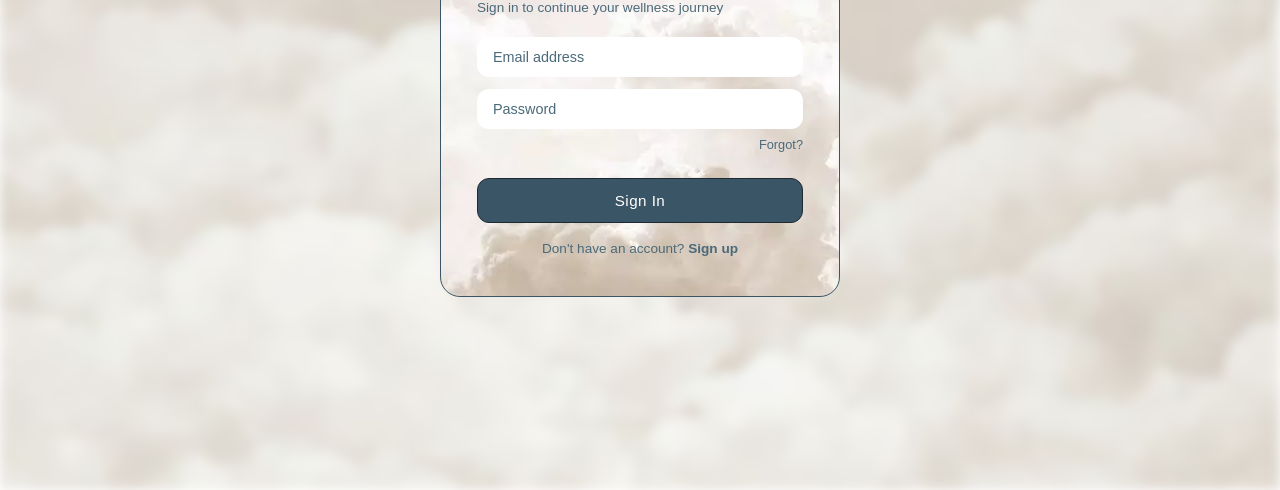
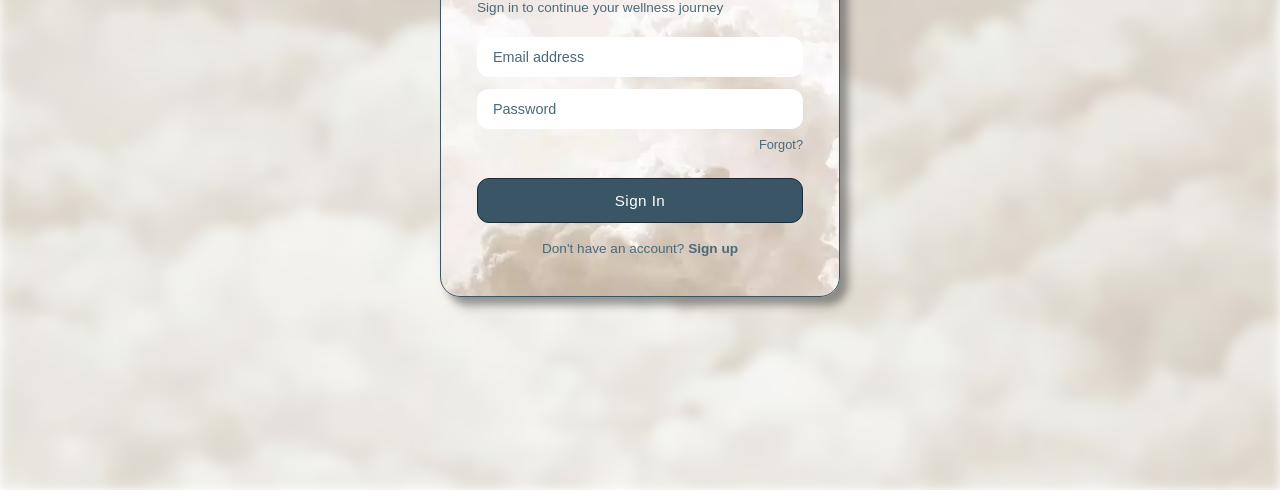
Before and after one commit to EmanShabaan123/Login_Register, a plain HTML site: page index.html in a window 1280 px wide. Shown: the part 310-800 px from the top of the page. Drawn offline with Linux system fonts and the light colour scheme.

Commit message:
Add files via upload

```diff
--- a/style-login.css
+++ b/style-login.css
@@ -66,7 +66,7 @@ body::after{
   -webkit-backface-visibility: hidden;
   background-image: url("./image/bground.webp");
   border-radius: 20px;
-  box-shadow: var(--shadow);
+  box-shadow: 8px 8px 8px rgba(74, 74, 74, 0.564);
   padding: 36px 36px 40px;
   border: 1.8px solid var(--slate-dark);
 }
```
